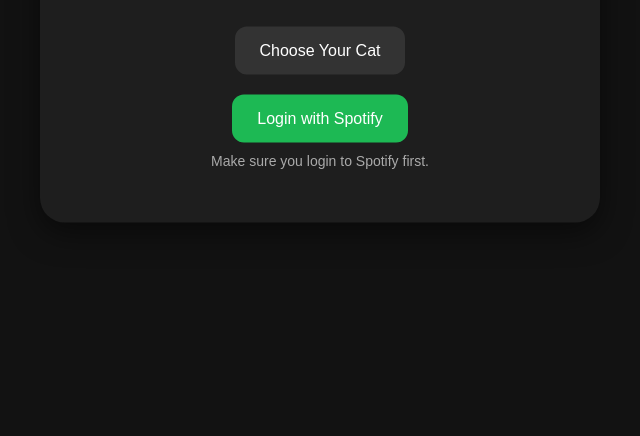
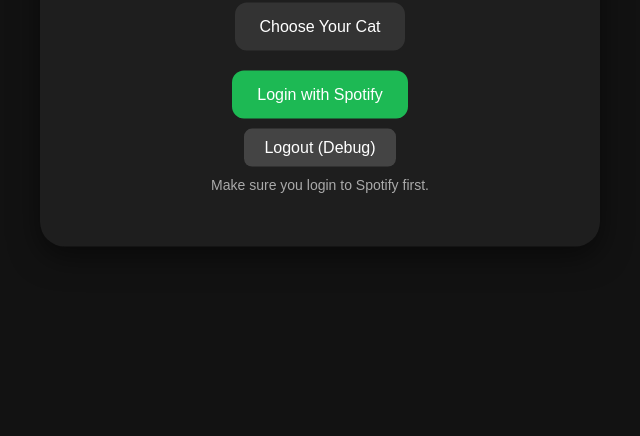
Before and after one commit to Souwah/catify, a plain HTML site: page index.html in a window 1280 px wide. Shown: the part 364-800 px from the top of the page, without its empty margins (320-960 px from the left). Drawn offline with Linux system fonts and the light colour scheme.

Commit message:
Add debug logout button and styling for Spotify integration

```diff
--- a/app.js
+++ b/app.js
@@ -157,6 +157,13 @@ async function loadCatBreeds() {
   }
 }
 
+document.getElementById('spotifyLogoutBtn').addEventListener('click', () => {
+  localStorage.removeItem('spotify_auth_code');
+  localStorage.removeItem('spotify_access_token');
+  alert('Logged out (debug mode). Refreshing...');
+  window.location.reload();
+});
+
 async function renderBreeds(breeds) {
   grid.innerHTML = '';
   for (const breed of breeds.slice(0, 30)) {
--- a/index.html
+++ b/index.html
@@ -12,6 +12,7 @@
     <h1>Make a Playlist based on your CAT!</h1>
     <button id="startBtn">Choose Your Cat</button>
     <button id="spotifyLoginBtn">Login with Spotify</button>
+    <button id="spotifyLogoutBtn" class="debug-btn">Logout (Debug)</button>
     <p class="spotify-info">
       Make sure you login to Spotify first.
     </p>
--- a/style.css
+++ b/style.css
@@ -255,3 +255,16 @@ body {
   .playlist-link:hover {
     background-color: #18ac4d;
   }
+
+  .debug-btn {
+  background-color: #444;
+  color: white;
+  margin-top: 10px;
+  padding: 10px 20px;
+  border-radius: 8px;
+  border: none;
+  cursor: pointer;
+}
+.debug-btn:hover {
+  background-color: #555;
+}
```
